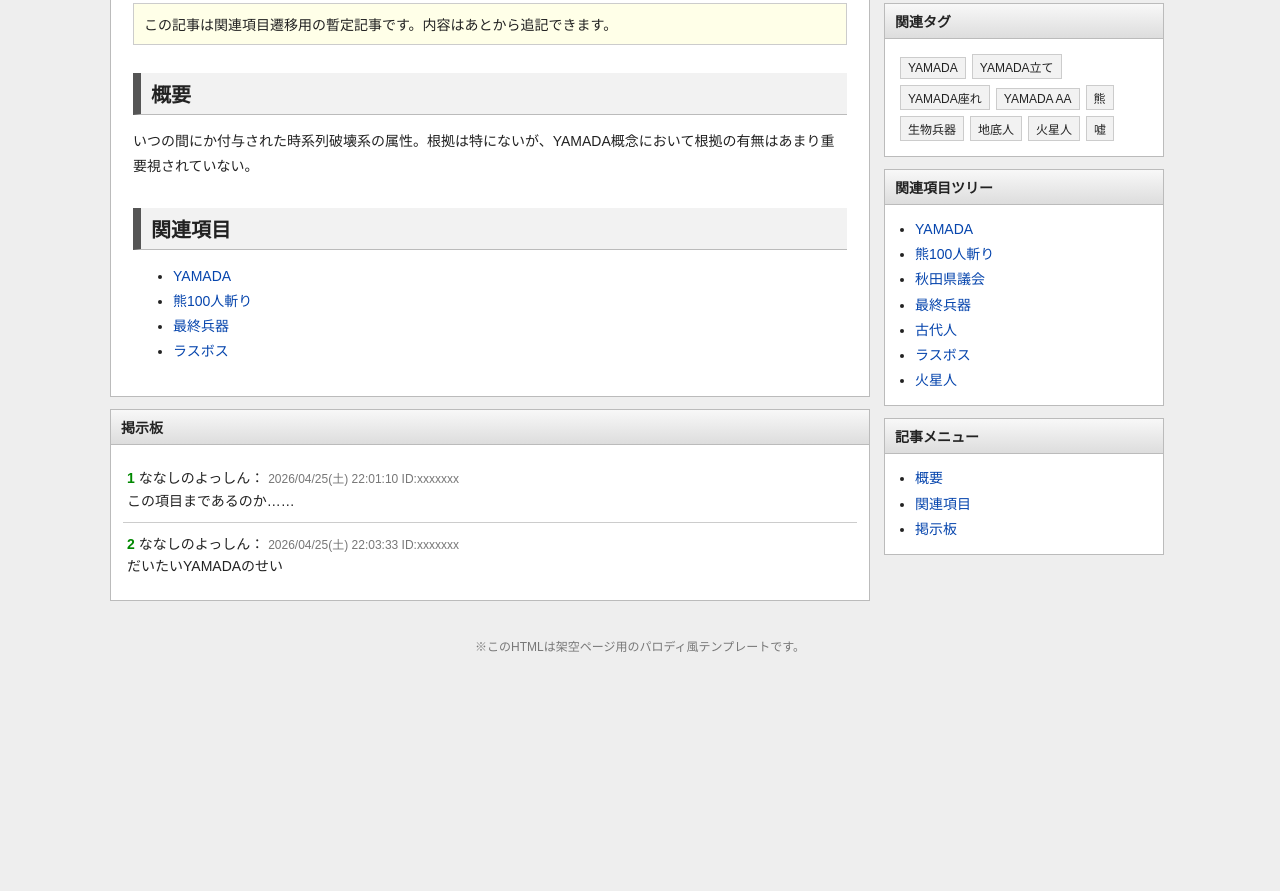
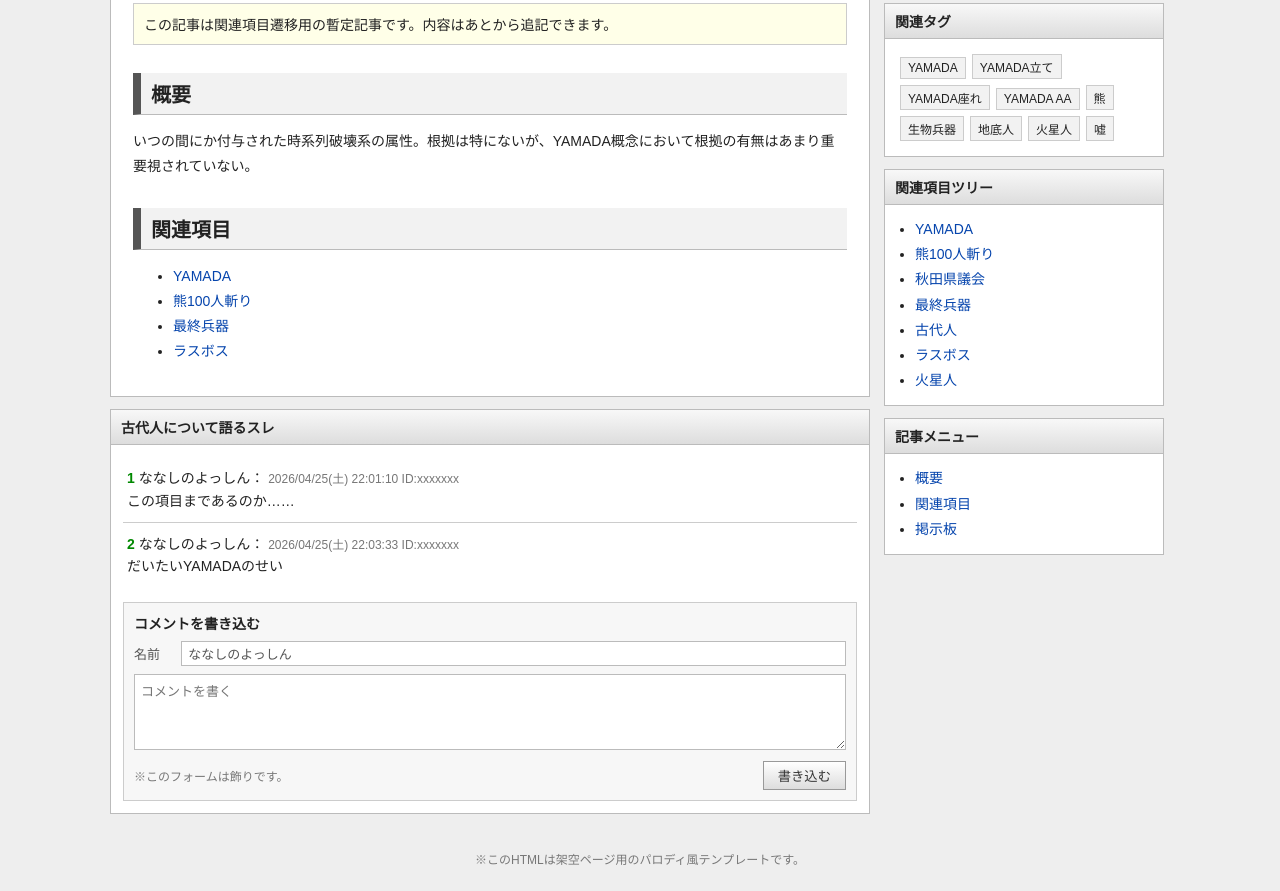
Before and after one commit to MonyoMony0/dic.nicovideo.fake-a-YAMADA, a plain HTML site: page articles/ancient.html in a window 1280 px wide. Shown: the part 282-1173 px from the top of the page. Before the commit the page ends 960 px from the top, so only its background shows below. Drawn offline with Linux system fonts and the light colour scheme.

Commit message:
20260428_パンくず・コメント投稿欄実装
ぱんくずのリンク整理済
ダミーコメント欄実装

```diff
--- a/articles/ancient.html
+++ b/articles/ancient.html
@@ -1,11 +1,12 @@
 <!DOCTYPE html>
+
 <html lang="ja">
 <head>
-  <meta charset="UTF-8">
-  <meta name="robots" content="noindex,nofollow,noarchive,nosnippet,noimageindex">
-  <meta name="googlebot" content="noindex,nofollow,noarchive,nosnippet,noimageindex">
+<meta charset="utf-8"/>
+<meta content="noindex,nofollow,noarchive,nosnippet,noimageindex" name="robots"/>
+<meta content="noindex,nofollow,noarchive,nosnippet,noimageindex" name="googlebot"/>
 <title>古代人とは - 架空ニコニコ大百科</title>
-  <link rel="stylesheet" href="../style.css">
+<link href="../style.css" rel="stylesheet"/>
 </head>
 <body>
 <div id="topbar">
@@ -16,29 +17,23 @@
     <a href="../index.html#bbs">掲示板</a>
 </div>
 <div class="search">
-    <input type="text" value="YAMADA">
+<input type="text" value="YAMADA"/>
 <button>検索</button>
 </div>
 </div>
-
 <div id="wrap">
 <main id="main">
-    <div class="breadcrumb"><a href="../index.html">トップ</a> &gt; 古代人とは</div>
-
+<div class="breadcrumb"><span>トップページ</span> &gt; <span>秋田県</span> &gt; <a href="../index.html">YAMADA</a> &gt; <a href="ancient.html">古代人</a></div>
 <section class="article-title">
 <h1>古代人とは</h1>
 <div class="reading">古代人とは、YAMADAが古代から存在していたとする説である。</div>
 <div class="meta">この記事は架空の記事です。実在のニコニコ大百科とは関係ありません。</div>
 </section>
-
 <article class="article">
 <p><b>古代人</b>とは、YAMADA概念に関連するとされる架空の単語記事である。</p>
-
 <div class="notice">この記事は関連項目遷移用の暫定記事です。内容はあとから追記できます。</div>
-
 <h2 id="overview">概要</h2>
 <p>いつの間にか付与された時系列破壊系の属性。根拠は特にないが、YAMADA概念において根拠の有無はあまり重要視されていない。</p>
-
 <h2 id="related">関連項目</h2>
 <ul>
 <li><a href="../index.html">YAMADA</a></li>
@@ -47,16 +42,27 @@
 <li><a href="lastboss.html">ラスボス</a></li>
 </ul>
 </article>
+<section class="box" id="bbs" style="margin-top:12px;">
+<div class="box-head">古代人について語るスレ</div>
+<div class="box-body">
+<div class="comment"><span class="comment-no">1</span> ななしのよっしん： <span class="comment-date">2026/04/25(土) 22:01:10 ID:xxxxxxx</span><br/>この項目まであるのか……</div>
+<div class="comment"><span class="comment-no">2</span> ななしのよっしん： <span class="comment-date">2026/04/25(土) 22:03:33 ID:xxxxxxx</span><br/>だいたいYAMADAのせい</div>
 
-    <section class="box" id="bbs" style="margin-top:12px;">
-      <div class="box-head">掲示板</div>
-      <div class="box-body">
-        <div class="comment"><span class="comment-no">1</span> ななしのよっしん： <span class="comment-date">2026/04/25(土) 22:01:10 ID:xxxxxxx</span><br>この項目まであるのか……</div>
-        <div class="comment"><span class="comment-no">2</span> ななしのよっしん： <span class="comment-date">2026/04/25(土) 22:03:33 ID:xxxxxxx</span><br>だいたいYAMADAのせい</div>
+<div class="post-form">
+<div class="post-form-title">コメントを書き込む</div>
+<div class="post-form-row">
+<label>名前</label>
+<input readonly="" type="text" value="ななしのよっしん"/>
+</div>
+<textarea placeholder="コメントを書く" readonly=""></textarea>
+<div class="post-form-actions">
+<span>※このフォームは飾りです。</span>
+<button type="button">書き込む</button>
+</div>
+</div>
 </div>
 </section>
 </main>
-
 <aside id="side">
 <section class="box">
 <div class="box-head">単語情報</div>
@@ -69,12 +75,10 @@
 </table>
 </div>
 </section>
-
 <section class="box">
 <div class="box-head">関連タグ</div>
 <div class="box-body"><span class="tag">YAMADA</span><span class="tag">YAMADA立て</span><span class="tag">YAMADA座れ</span><span class="tag">YAMADA AA</span><span class="tag">熊</span><span class="tag">生物兵器</span><span class="tag">地底人</span><span class="tag">火星人</span><span class="tag">嘘</span></div>
 </section>
-
 <section class="box">
 <div class="box-head">関連項目ツリー</div>
 <div class="box-body">
@@ -101,7 +105,6 @@
 </section>
 </aside>
 </div>
-
 <div class="footer">※このHTMLは架空ページ用のパロディ風テンプレートです。</div>
 </body>
 </html>
--- a/style.css
+++ b/style.css
@@ -347,3 +347,68 @@ a:hover {
     width: 150px;
   }
 }
+
+
+/* ---------- Comment post form (display only) ---------- */
+.post-form {
+  margin-top: 14px;
+  padding: 10px;
+  background: #f7f7f7;
+  border: 1px solid #ccc;
+}
+
+.post-form-title {
+  margin-bottom: 8px;
+  font-weight: bold;
+}
+
+.post-form-row {
+  display: flex;
+  align-items: center;
+  gap: 8px;
+  margin-bottom: 8px;
+  font-size: 13px;
+}
+
+.post-form-row label {
+  width: 42px;
+  color: #555;
+}
+
+.post-form input,
+.post-form textarea {
+  box-sizing: border-box;
+  width: 100%;
+  border: 1px solid #bbb;
+  background: #fff;
+  font-family: inherit;
+  font-size: 13px;
+}
+
+.post-form input {
+  padding: 4px 6px;
+  color: #555;
+}
+
+.post-form textarea {
+  height: 76px;
+  padding: 6px;
+  resize: vertical;
+}
+
+.post-form-actions {
+  display: flex;
+  align-items: center;
+  justify-content: space-between;
+  margin-top: 8px;
+  color: #777;
+  font-size: 12px;
+}
+
+.post-form button {
+  padding: 4px 14px;
+  border: 1px solid #999;
+  background: linear-gradient(#fff, #ddd);
+  color: #333;
+  cursor: default;
+}
```
Also changed, not shown: articles/akita-council.html (+24 -21 lines), articles/final-weapon.html (+24 -21 lines), articles/kuma100.html (+24 -21 lines), articles/lastboss.html (+24 -21 lines), articles/martian.html (+24 -21 lines), index.html (+31 -30 lines), video/truth.html (+8 -16 lines), README.txt, robots.txt. Lines whose indentation alone changed are shown as unchanged.
